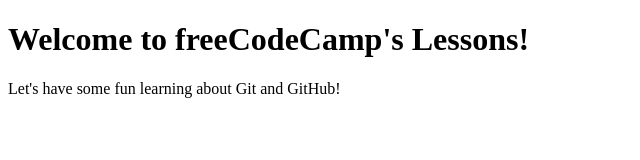
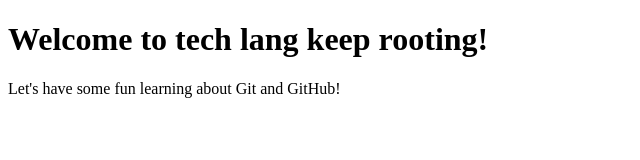
Before and after one commit to aboladvisuals/fcc-salon-appointment-scheduler, a plain HTML site: page index.html in a window 1280 px wide. Shown: the whole page, without its empty margins (0-640 px from the left). Drawn offline with Linux system fonts and the light colour scheme.

Commit message:
Update index.html

```diff
--- a/index.html
+++ b/index.html
@@ -4,7 +4,7 @@
     <title>freeCodeCamp</title>
   </head>
   <body>
-    <h1>Welcome to freeCodeCamp's Lessons!</h1>
+    <h1>Welcome to tech lang keep rooting!</h1>
     <p>Let's have some fun learning about Git and GitHub!</p>
   </body>
 </html>
```
